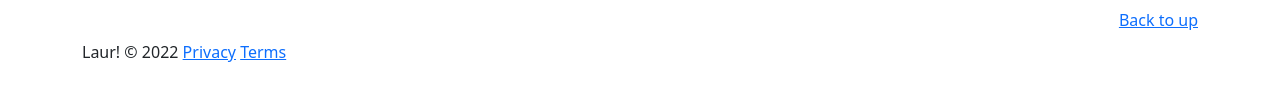
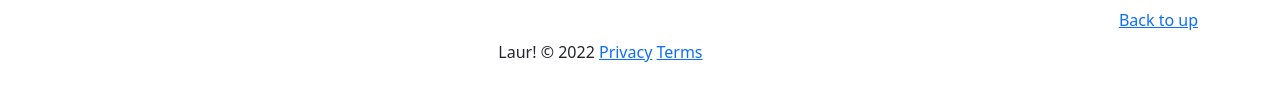
Before and after one commit to lrlnt/week7-bootstrap5Playground, a plain HTML site: page index.html in a window 1280 px wide. Shown: the part 2341-2441 px from the top of the page. Drawn offline with nearby package versions, Linux system fonts and the light colour scheme.

Commit message:
Update index.html

```diff
--- a/index.html
+++ b/index.html
@@ -123,7 +123,7 @@
             </div>
         </div>
     </main>
-    <footer class="container">
+    <footer class="container text-center">
         <p class="float-right"><a href="#">Back to up</a></p>
         <p class="copyright">
             <span>Laur!</span>
```
